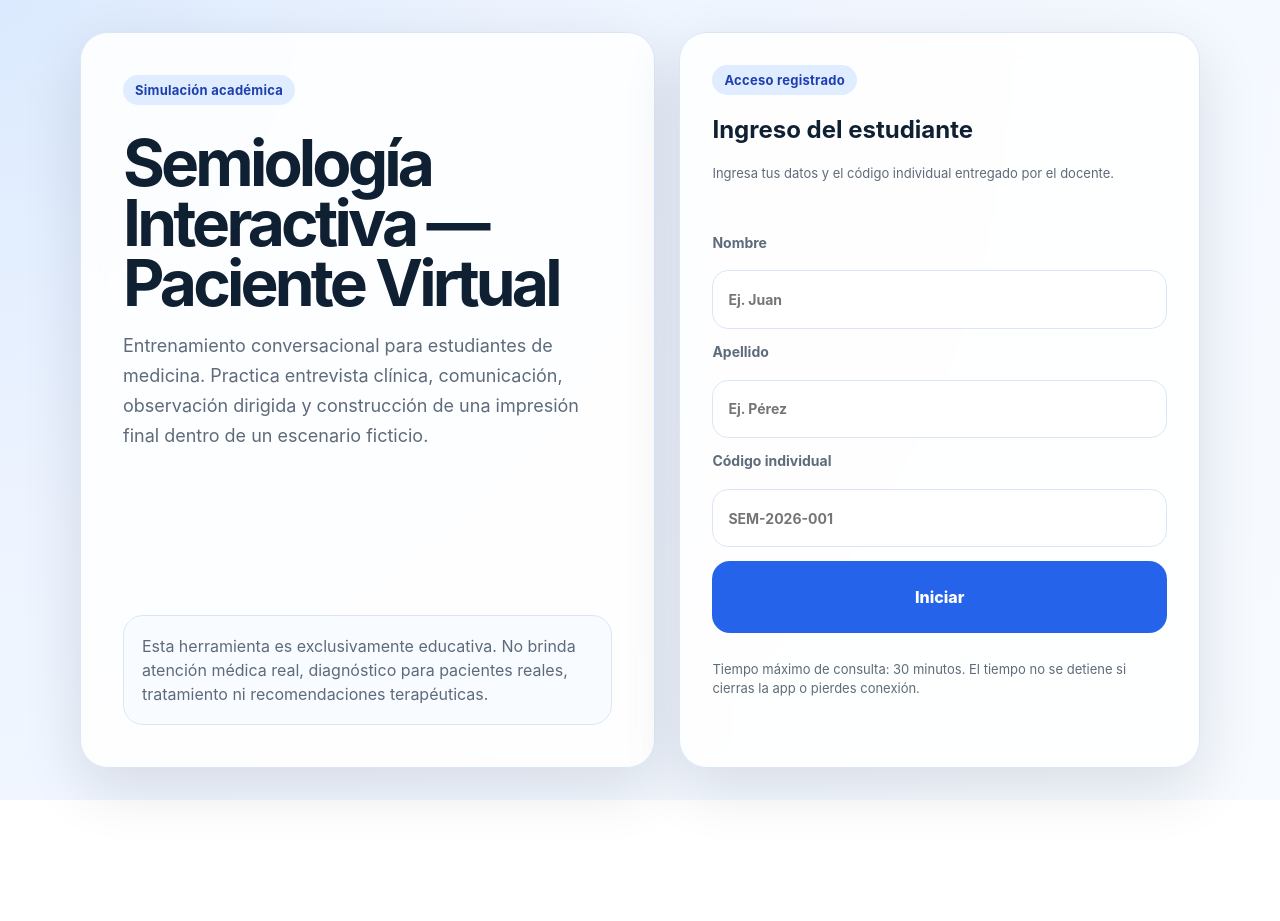
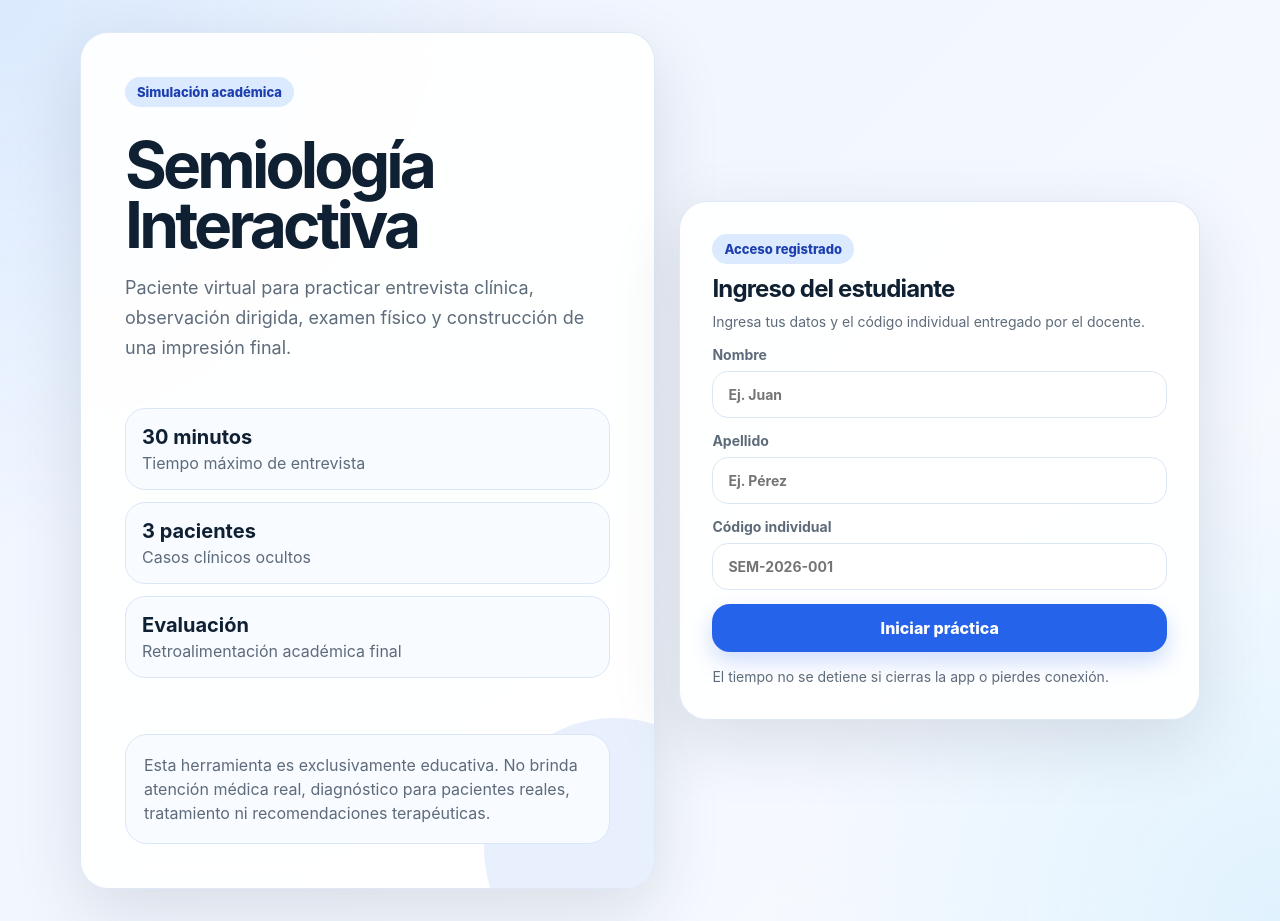
Before and after one commit to drivanfelipe/semiologia-interactiva, a Next.js app: page / in a window 1280 px wide. Before the commit the page ends 800 px from the top, so only its background shows below. Built offline with nearby package versions, Linux system fonts and the light colour scheme.

Commit message:
Mejorar interfaz visual de la plataforma

```diff
--- a/app/globals.css
+++ b/app/globals.css
@@ -1,5 +1,6 @@
 :root {
   --bg: #eef4ff;
+  --bg-2: #f8fbff;
   --panel: #ffffff;
   --panel-soft: #f8fbff;
   --text: #102033;
@@ -7,22 +8,38 @@
   --line: #dbe6f5;
   --primary: #2563eb;
   --primary-dark: #1d4ed8;
+  --primary-soft: #dbeafe;
   --danger: #b91c1c;
-  --success: #047857;
-  --shadow: 0 20px 60px rgba(15, 23, 42, 0.12);
+  --danger-soft: #fee2e2;
+  --warning-soft: #fff7ed;
+  --shadow: 0 22px 70px rgba(15, 23, 42, 0.12);
+  --shadow-soft: 0 12px 34px rgba(15, 23, 42, 0.08);
+  --radius-xl: 28px;
+  --radius-lg: 22px;
+  --radius-md: 16px;
 }
 
-* { box-sizing: border-box; }
+* {
+  box-sizing: border-box;
+}
 
-html, body {
+html,
+body {
   margin: 0;
   min-height: 100%;
   font-family: Inter, ui-sans-serif, system-ui, -apple-system, BlinkMacSystemFont, "Segoe UI", sans-serif;
-  background: radial-gradient(circle at top left, #dbeafe 0, var(--bg) 36%, #f7fbff 100%);
+  background:
+    radial-gradient(circle at top left, #dbeafe 0, transparent 34%),
+    radial-gradient(circle at bottom right, #e0f2fe 0, transparent 32%),
+    linear-gradient(135deg, var(--bg), var(--bg-2));
   color: var(--text);
 }
 
-button, input, textarea { font: inherit; }
+button,
+input,
+textarea {
+  font: inherit;
+}
 
 .container {
   width: min(1120px, calc(100% - 32px));
@@ -39,18 +56,31 @@ button, input, textarea { font: inherit; }
 }
 
 .card {
-  background: rgba(255, 255, 255, 0.88);
-  backdrop-filter: blur(10px);
-  border: 1px solid var(--line);
-  border-radius: 28px;
+  background: rgba(255, 255, 255, 0.92);
+  backdrop-filter: blur(14px);
+  border: 1px solid rgba(219, 230, 245, 0.9);
+  border-radius: var(--radius-xl);
   box-shadow: var(--shadow);
 }
 
 .brand-card {
-  padding: 42px;
+  padding: 44px;
   display: flex;
   flex-direction: column;
   justify-content: space-between;
+  position: relative;
+  overflow: hidden;
+}
+
+.brand-card::after {
+  content: "";
+  position: absolute;
+  right: -90px;
+  bottom: -90px;
+  width: 260px;
+  height: 260px;
+  border-radius: 999px;
+  background: rgba(37, 99, 235, 0.1);
 }
 
 .kicker {
@@ -58,11 +88,10 @@ button, input, textarea { font: inherit; }
   width: fit-content;
   padding: 7px 12px;
   border-radius: 999px;
-  background: #e0ecff;
+  background: var(--primary-soft);
   color: #1e40af;
-  font-weight: 700;
+  font-weight: 800;
   font-size: 13px;
-  letter-spacing: 0.02em;
 }
 
 h1 {
@@ -72,6 +101,11 @@ h1 {
   margin: 28px 0 18px;
 }
 
+h2 {
+  margin: 10px 0 8px;
+  letter-spacing: -0.035em;
+}
+
 .subtitle {
   font-size: 18px;
   line-height: 1.65;
@@ -79,17 +113,54 @@ h1 {
   max-width: 680px;
 }
 
+.small {
+  margin: 0;
+  color: var(--muted);
+  font-size: 14px;
+  line-height: 1.5;
+}
+
 .disclaimer {
   margin-top: 28px;
   padding: 18px;
-  border-radius: 20px;
+  border-radius: var(--radius-lg);
   background: var(--panel-soft);
   border: 1px solid var(--line);
   color: var(--muted);
   line-height: 1.5;
+  position: relative;
+  z-index: 1;
 }
 
-.login-card { padding: 32px; }
+.feature-list {
+  display: grid;
+  gap: 12px;
+  margin: 28px 0;
+  position: relative;
+  z-index: 1;
+}
+
+.feature-list div {
+  display: grid;
+  gap: 4px;
+  padding: 16px;
+  border-radius: 20px;
+  background: rgba(248, 251, 255, 0.9);
+  border: 1px solid var(--line);
+}
+
+.feature-list strong {
+  font-size: 20px;
+}
+
+.feature-list span {
+  color: var(--muted);
+}
+
+.login-card {
+  padding: 32px;
+  align-self: center;
+}
 
 .form-grid {
   display: grid;
@@ -100,23 +171,29 @@ label {
   display: grid;
   gap: 8px;
   color: var(--muted);
-  font-weight: 650;
+  font-weight: 700;
   font-size: 14px;
 }
 
-input, textarea {
+input,
+textarea {
   width: 100%;
   border: 1px solid var(--line);
-  border-radius: 16px;
+  border-radius: var(--radius-md);
   padding: 14px 15px;
   background: white;
   color: var(--text);
   outline: none;
+  transition: 0.18s ease;
 }
 
-textarea { min-height: 120px; resize: vertical; }
+textarea {
+  min-height: 120px;
+  resize: vertical;
+}
 
-input:focus, textarea:focus {
+input:focus,
+textarea:focus {
   border-color: var(--primary);
   box-shadow: 0 0 0 4px rgba(37, 99, 235, 0.12);
 }
@@ -127,29 +204,164 @@ input:focus, textarea:focus {
   padding: 14px 18px;
   background: var(--primary);
   color: white;
-  font-weight: 800;
+  font-weight: 850;
   cursor: pointer;
   transition: 0.18s ease;
+  box-shadow: 0 10px 22px rgba(37, 99, 235, 0.22);
 }
 
-.btn:hover { background: var(--primary-dark); transform: translateY(-1px); }
-.btn:disabled { opacity: 0.58; cursor: not-allowed; transform: none; }
+.btn:hover {
+  background: var(--primary-dark);
+  transform: translateY(-1px);
+}
+
+.btn:disabled {
+  opacity: 0.58;
+  cursor: not-allowed;
+  transform: none;
+  box-shadow: none;
+}
 
 .btn-secondary {
   background: #e8eef8;
   color: #1f2a44;
+  box-shadow: none;
+  border: 1px solid var(--line);
 }
-.btn-secondary:hover { background: #dbe6f5; }
+
+.btn-secondary:hover {
+  background: #dbe6f5;
+}
 
 .btn-danger {
   background: #dc2626;
+  box-shadow: 0 10px 22px rgba(220, 38, 38, 0.18);
 }
-.btn-danger:hover { background: #b91c1c; }
+
+.btn-danger:hover {
+  background: #b91c1c;
+}
 
 .error {
   color: var(--danger);
-  font-weight: 700;
+  background: var(--danger-soft);
+  border: 1px solid #fecaca;
+  border-radius: var(--radius-md);
+  padding: 12px 14px;
+  font-weight: 750;
   line-height: 1.4;
+}
+
+.select-layout {
+  display: grid;
+  gap: 24px;
+  min-height: calc(100vh - 64px);
+  align-content: center;
+}
+
+.select-header {
+  padding: 36px;
+}
+
+.instruction-panel {
+  margin-top: 24px;
+  display: grid;
+  gap: 8px;
+  padding: 18px;
+  border-radius: 22px;
+  background: #f8fbff;
+  border: 1px solid var(--line);
+  color: var(--muted);
+}
+
+.instruction-panel strong {
+  color: var(--text);
+}
+
+.instruction-panel p {
+  margin: 0;
+}
+
+.case-grid {
+  display: grid;
+  grid-template-columns: repeat(3, minmax(0, 1fr));
+  gap: 18px;
+}
+
+.case-card {
+  text-align: left;
+  min-height: 260px;
+  padding: 24px;
+  border-radius: 28px;
+  border: 1px solid var(--line);
+  background:
+    radial-gradient(circle at top right, rgba(37, 99, 235, 0.12), transparent 34%),
+    white;
+  box-shadow: var(--shadow-soft);
+  cursor: pointer;
+  display: flex;
+  flex-direction: column;
+  justify-content: space-between;
+  color: var(--text);
+  transition: 0.2s ease;
+}
+
+.case-card:hover {
+  transform: translateY(-5px);
+  border-color: rgba(37, 99, 235, 0.45);
+  box-shadow: 0 24px 70px rgba(15, 23, 42, 0.16);
+}
+
+.case-card-top {
+  display: flex;
+  justify-content: space-between;
+  align-items: center;
+}
+
+.case-number {
+  width: 46px;
+  height: 46px;
+  border-radius: 16px;
+  display: grid;
+  place-items: center;
+  background: var(--primary);
+  color: white;
+  font-weight: 900;
+}
+
+.case-chip {
+  padding: 7px 10px;
+  border-radius: 999px;
+  background: #edf4ff;
+  color: #1d4ed8;
+  font-size: 12px;
+  font-weight: 800;
+}
+
+.case-card h2 {
+  font-size: 30px;
+  margin: 0 0 8px;
+}
+
+.case-meta {
+  margin: 0;
+  color: var(--muted);
+  font-size: 18px;
+  font-weight: 750;
+}
+
+.case-hidden {
+  padding: 12px 14px;
+  border-radius: 16px;
+  background: #fff7ed;
+  color: #9a3412;
+  font-weight: 800;
+  border: 1px solid #fed7aa;
+}
+
+.case-action {
+  color: var(--primary);
+  font-weight: 900;
 }
 
 .app-shell {
@@ -157,35 +369,49 @@ input:focus, textarea:focus {
   grid-template-rows: auto 1fr auto;
   height: calc(100vh - 32px);
   margin: 16px auto;
-  width: min(1080px, calc(100% - 24px));
+  width: min(1120px, calc(100% - 24px));
   overflow: hidden;
 }
 
 .topbar {
-  padding: 20px 24px;
+  padding: 18px 22px;
   border-bottom: 1px solid var(--line);
   display: flex;
   gap: 18px;
   justify-content: space-between;
   align-items: center;
+  background: rgba(255, 255, 255, 0.86);
 }
 
-.topbar h2 { margin: 0; letter-spacing: -0.02em; }
-.topbar p { margin: 4px 0 0; color: var(--muted); }
+.topbar h2 {
+  margin: 0;
+}
+
+.topbar p {
+  margin: 4px 0 0;
+  color: var(--muted);
+}
 
 .rules {
   display: flex;
   gap: 8px;
   flex-wrap: wrap;
+  justify-content: flex-end;
 }
 
 .pill {
   border-radius: 999px;
-  padding: 7px 10px;
+  padding: 8px 11px;
   background: #edf4ff;
   color: #1d4ed8;
   font-size: 12px;
-  font-weight: 750;
+  font-weight: 800;
+  border: 1px solid #dbeafe;
+}
+
+.timer-pill {
+  background: #eff6ff;
+  color: #1d4ed8;
 }
 
 .chat {
@@ -194,38 +420,71 @@ input:focus, textarea:focus {
   display: flex;
   flex-direction: column;
   gap: 14px;
-  background: linear-gradient(180deg, rgba(248,251,255,0.82), rgba(255,255,255,0.65));
+  background:
+    linear-gradient(180deg, rgba(248, 251, 255, 0.86), rgba(255, 255, 255, 0.72)),
+    radial-gradient(circle at top right, rgba(37, 99, 235, 0.08), transparent 32%);
 }
 
 .message {
   max-width: 78%;
   padding: 14px 16px;
-  border-radius: 18px;
+  border-radius: 20px;
   white-space: pre-wrap;
   line-height: 1.55;
   border: 1px solid var(--line);
+  box-shadow: var(--shadow-soft);
 }
 
 .message.patient {
   align-self: flex-start;
   background: white;
+  border-bottom-left-radius: 8px;
+}
+
+.message.patient::before {
+  content: "Paciente virtual";
+  display: block;
+  margin-bottom: 5px;
+  color: var(--muted);
+  font-size: 12px;
+  font-weight: 800;
 }
 
 .message.student {
   align-self: flex-end;
-  background: #2563eb;
+  background: var(--primary);
   color: white;
-  border-color: #2563eb;
+  border-color: var(--primary);
+  border-bottom-right-radius: 8px;
+}
+
+.message.student::before {
+  content: "Estudiante";
+  display: block;
+  margin-bottom: 5px;
+  color: rgba(255, 255, 255, 0.78);
+  font-size: 12px;
+  font-weight: 800;
 }
 
 .message.system {
   align-self: center;
   max-width: 92%;
   text-align: center;
-  background: #fff7ed;
+  background: var(--warning-soft);
   border-color: #fed7aa;
   color: #9a3412;
-  font-weight: 700;
+  font-weight: 750;
+  box-shadow: none;
+}
+
+.message.system::before {
+  content: "Sistema";
+  display: block;
+  margin-bottom: 5px;
+  color: #9a3412;
+  font-size: 12px;
+  font-weight: 850;
 }
 
 .composer {
@@ -240,6 +499,7 @@ input:focus, textarea:focus {
 .composer textarea {
   min-height: 56px;
   max-height: 130px;
+  resize: vertical;
 }
 
 .evaluation {
@@ -253,18 +513,68 @@ input:focus, textarea:focus {
   background: var(--panel-soft);
   border: 1px solid var(--line);
   border-radius: 20px;
-  padding: 18px;
-  line-height: 1.55;
+  padding: 20px;
+  line-height: 1.6;
   overflow-x: auto;
 }
 
-.small { color: var(--muted); font-size: 13px; line-height: 1.5; }
+@media (max-width: 900px) {
+  .container {
+    width: min(100% - 20px, 1120px);
+    padding: 16px 0;
+  }
 
-@media (max-width: 860px) {
-  .hero { grid-template-columns: 1fr; }
-  .brand-card, .login-card { padding: 24px; }
-  .app-shell { height: calc(100vh - 16px); margin: 8px auto; }
-  .topbar { align-items: flex-start; flex-direction: column; }
-  .composer { grid-template-columns: 1fr; }
-  .message { max-width: 94%; }
+  .hero {
+    grid-template-columns: 1fr;
+    min-height: auto;
+  }
+
+  .brand-card,
+  .login-card,
+  .evaluation,
+  .select-header {
+    padding: 24px;
+  }
+
+  .case-grid {
+    grid-template-columns: 1fr;
+  }
+
+  .case-card {
+    min-height: 220px;
+  }
+
+  .app-shell {
+    height: 100vh;
+    height: 100dvh;
+    width: 100%;
+    margin: 0;
+    border-radius: 0;
+  }
+
+  .topbar {
+    align-items: flex-start;
+    flex-direction: column;
+    padding: 14px;
+  }
+
+  .rules {
+    justify-content: flex-start;
+  }
+
+  .chat {
+    padding: 14px;
+  }
+
+  .message {
+    max-width: 92%;
+  }
+
+  .composer {
+    grid-template-columns: 1fr;
+  }
+
+  .composer .btn {
+    width: 100%;
+  }
 }
--- a/app/page.tsx
+++ b/app/page.tsx
@@ -221,7 +221,7 @@ export default function HomePage() {
         : [
             {
               role: "system" as const,
-              content: `Ha seleccionado ${caseOption.publicLabel}: ${caseOption.publicSex}, ${caseOption.publicAge} años.\n\nUsted se encuentra en consulta externa. Inicie la entrevista con la persona simulada.`
+              content: `Ha seleccionado ${caseOption.publicLabel}: ${caseOption.publicSex}, ${caseOption.publicAge} años.\n\nUsted se encuentra en una simulación clínica. Inicie la entrevista con la persona simulada.`
             }
           ];
 
@@ -365,16 +365,31 @@ export default function HomePage() {
           <div className="card brand-card">
             <div>
               <span className="kicker">Simulación académica</span>
-              <h1>Semiología Interactiva — Paciente Virtual</h1>
+              <h1>Semiología Interactiva</h1>
               <p className="subtitle">
-                Entrenamiento conversacional para estudiantes de medicina. Practica entrevista clínica,
-                comunicación, observación dirigida y construcción de una impresión final dentro de un escenario ficticio.
+                Paciente virtual para practicar entrevista clínica, observación dirigida,
+                examen físico y construcción de una impresión final.
               </p>
             </div>
 
+            <div className="feature-list">
+              <div>
+                <strong>30 minutos</strong>
+                <span>Tiempo máximo de entrevista</span>
+              </div>
+              <div>
+                <strong>3 pacientes</strong>
+                <span>Casos clínicos ocultos</span>
+              </div>
+              <div>
+                <strong>Evaluación</strong>
+                <span>Retroalimentación académica final</span>
+              </div>
+            </div>
+
             <div className="disclaimer">
-              Esta herramienta es exclusivamente educativa. No brinda atención médica real, diagnóstico para pacientes reales,
-              tratamiento ni recomendaciones terapéuticas.
+              Esta herramienta es exclusivamente educativa. No brinda atención médica real,
+              diagnóstico para pacientes reales, tratamiento ni recomendaciones terapéuticas.
             </div>
           </div>
 
@@ -382,7 +397,9 @@ export default function HomePage() {
             <div>
               <span className="kicker">Acceso registrado</span>
               <h2>Ingreso del estudiante</h2>
-              <p className="small">Ingresa tus datos y el código individual entregado por el docente.</p>
+              <p className="small">
+                Ingresa tus datos y el código individual entregado por el docente.
+              </p>
             </div>
 
             <label>
@@ -417,11 +434,11 @@ export default function HomePage() {
             {error && <p className="error">{error}</p>}
 
             <button className="btn" disabled={loading}>
-              {loading ? "Validando..." : "Iniciar"}
+              {loading ? "Validando..." : "Iniciar práctica"}
             </button>
 
             <p className="small">
-              Tiempo máximo de consulta: 30 minutos. El tiempo no se detiene si cierras la app o pierdes conexión.
+              El tiempo no se detiene si cierras la app o pierdes conexión.
             </p>
           </form>
         </section>
@@ -432,22 +449,49 @@ export default function HomePage() {
   if (step === "selectCase") {
     return (
       <main className="container">
-        <section className="card evaluation">
-          <span className="kicker">Selección de paciente</span>
-          <h1>Elige una persona simulada</h1>
-          <p className="subtitle">
-            Solo se muestra sexo y edad. No se revela el motivo de consulta ni el objetivo académico.
-          </p>
+        <section className="select-layout">
+          <div className="select-header card">
+            <span className="kicker">Selección de paciente</span>
+            <h1>Elige una persona simulada</h1>
+            <p className="subtitle">
+              Solo verás sexo y edad. El motivo de consulta, antecedentes y objetivo
+              académico permanecerán ocultos hasta que los explores durante la entrevista.
+            </p>
 
-          <div className="form-grid">
-            {caseOptions.map((item) => (
+            <div className="instruction-panel">
+              <strong>Instrucciones de la práctica</strong>
+              <p>Realiza una entrevista clínica organizada.</p>
+              <p>Máximo 3 preguntas por mensaje.</p>
+              <p>Puedes solicitar examen físico u observación dirigida.</p>
+              <p>Al terminar, presiona Finalizar y escribe tu impresión final.</p>
+            </div>
+          </div>
+
+          <div className="case-grid">
+            {caseOptions.map((item, index) => (
               <button
                 key={item.id}
                 type="button"
-                className="btn btn-secondary"
+                className="case-card"
                 onClick={() => chooseCase(item)}
               >
-                {item.publicLabel} — {item.publicSex}, {item.publicAge} años
+                <div className="case-card-top">
+                  <span className="case-number">0{index + 1}</span>
+                  <span className="case-chip">Paciente virtual</span>
+                </div>
+
+                <div>
+                  <h2>{item.publicLabel}</h2>
+                  <p className="case-meta">
+                    {item.publicSex} · {item.publicAge} años
+                  </p>
+                </div>
+
+                <div className="case-hidden">
+                  Información clínica oculta
+                </div>
+
+                <span className="case-action">Iniciar entrevista →</span>
               </button>
             ))}
           </div>
@@ -513,7 +557,7 @@ export default function HomePage() {
     <main className="card app-shell">
       <header className="topbar">
         <div>
-          <h2>Semiología Interactiva — Paciente Virtual</h2>
+          <h2>Semiología Interactiva</h2>
           <p>{studentName}</p>
           {selectedCase && (
             <p>
@@ -523,10 +567,9 @@ export default function HomePage() {
         </div>
 
         <div className="rules">
-          <span className="pill">Tiempo restante: {formatTime(remainingSeconds)}</span>
+          <span className="pill timer-pill">Tiempo: {formatTime(remainingSeconds)}</span>
           <span className="pill">Máx. 3 preguntas por mensaje</span>
-          <span className="pill">Sin plantillas pegadas</span>
-          <span className="pill">Observación dirigida permitida</span>
+          <span className="pill">Examen físico permitido</span>
         </div>
       </header>
 
```
